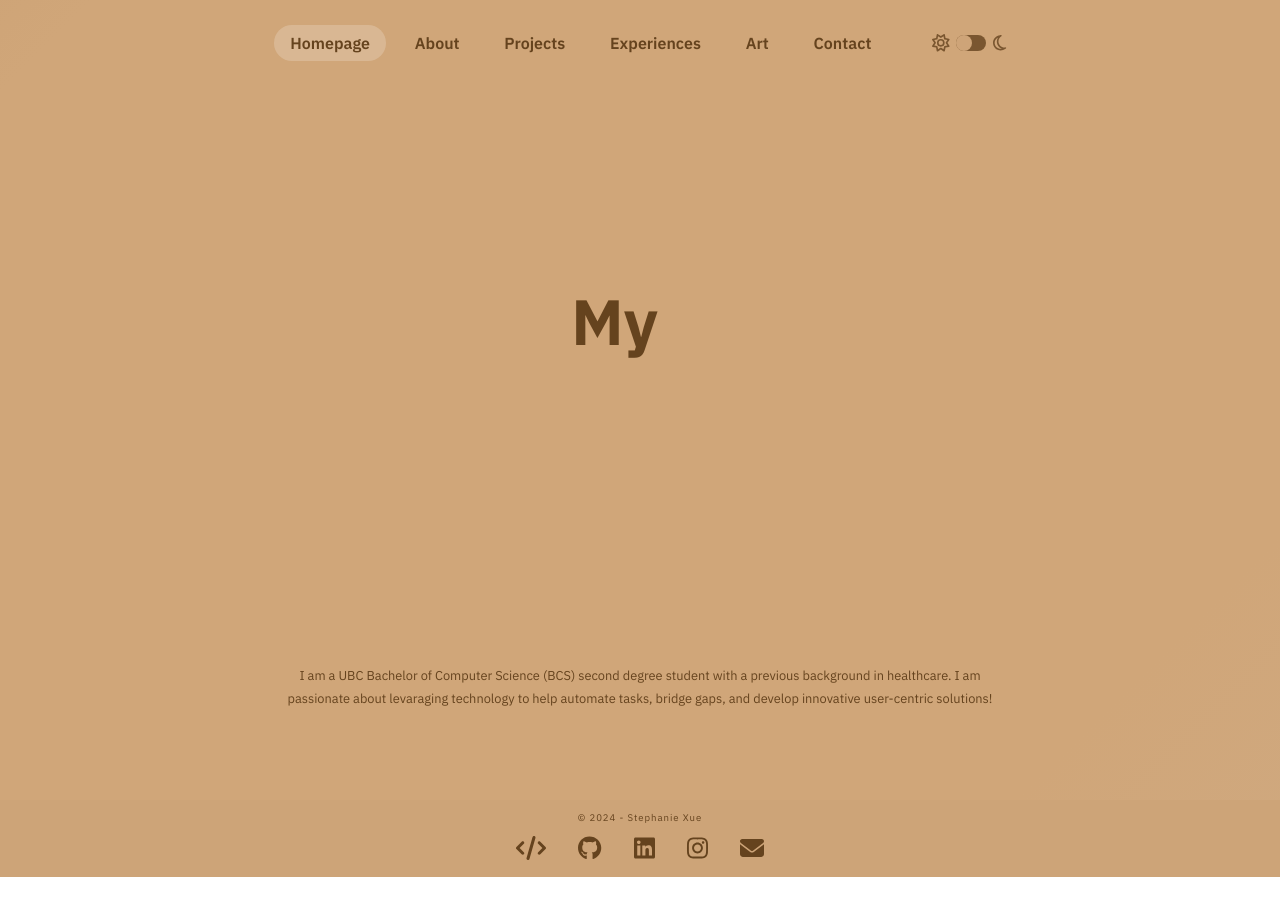
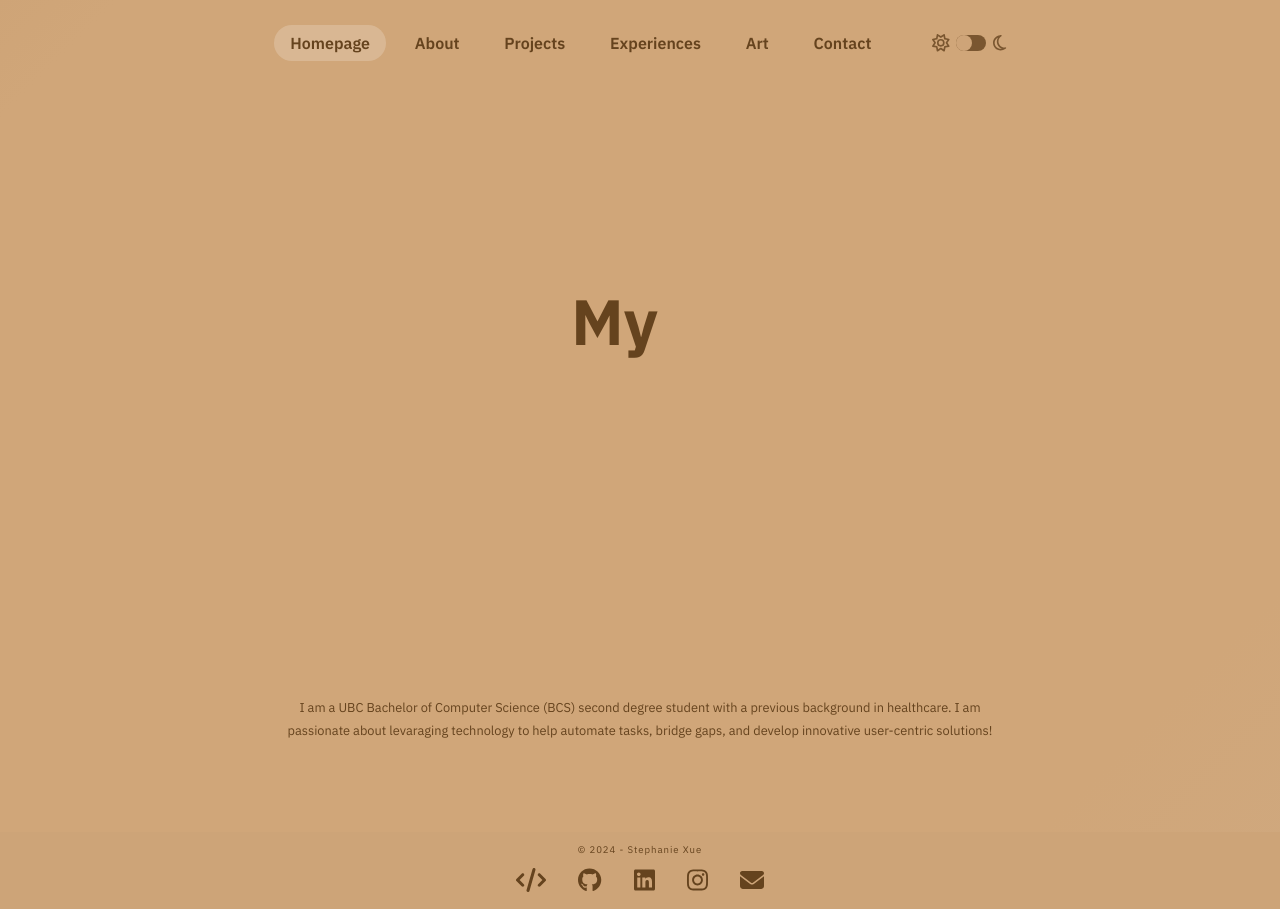
Before and after one commit to steph-xue/portfolio, a React (Vite) app: page / in a window 1280 px wide. Before the commit the page ends 877 px from the top, so only its background shows below. Built offline with nearby package versions, Linux system fonts and the light colour scheme.

Commit message:
fix homepage spacing

```diff
--- a/src/style.scss
+++ b/src/style.scss
@@ -338,8 +338,8 @@ a {
 .homepage-description {
 	text-align: center;
 	width: 25em;
-	margin-top: 10vh;
-	margin-bottom: 6em;
+	margin-top: 14vh;
+	margin-bottom: 3em;
 	padding-left: 2em;
 	padding-right: 2em;
 }
@@ -361,6 +361,7 @@ a {
 
 	.homepage-description{
 		width: 45em;
+		margin-bottom: 6em;
 	}
 }
 
```
